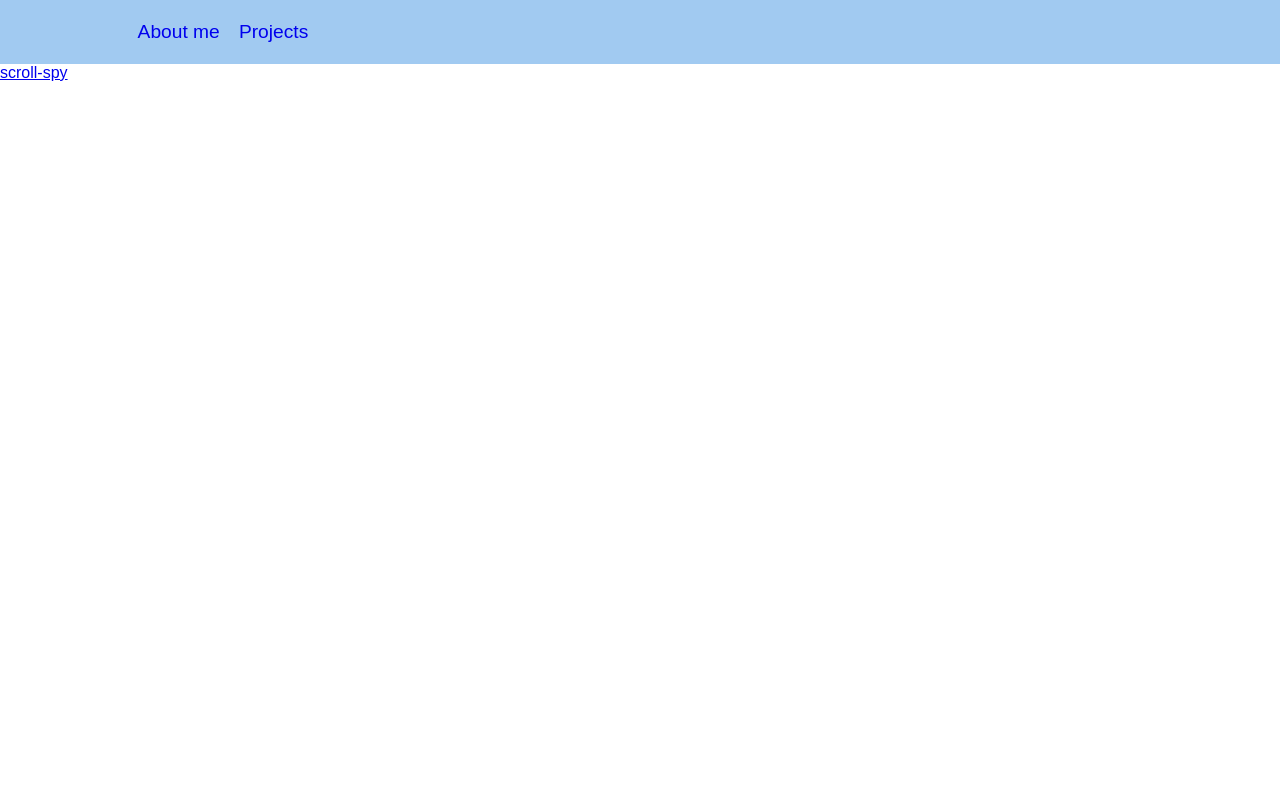
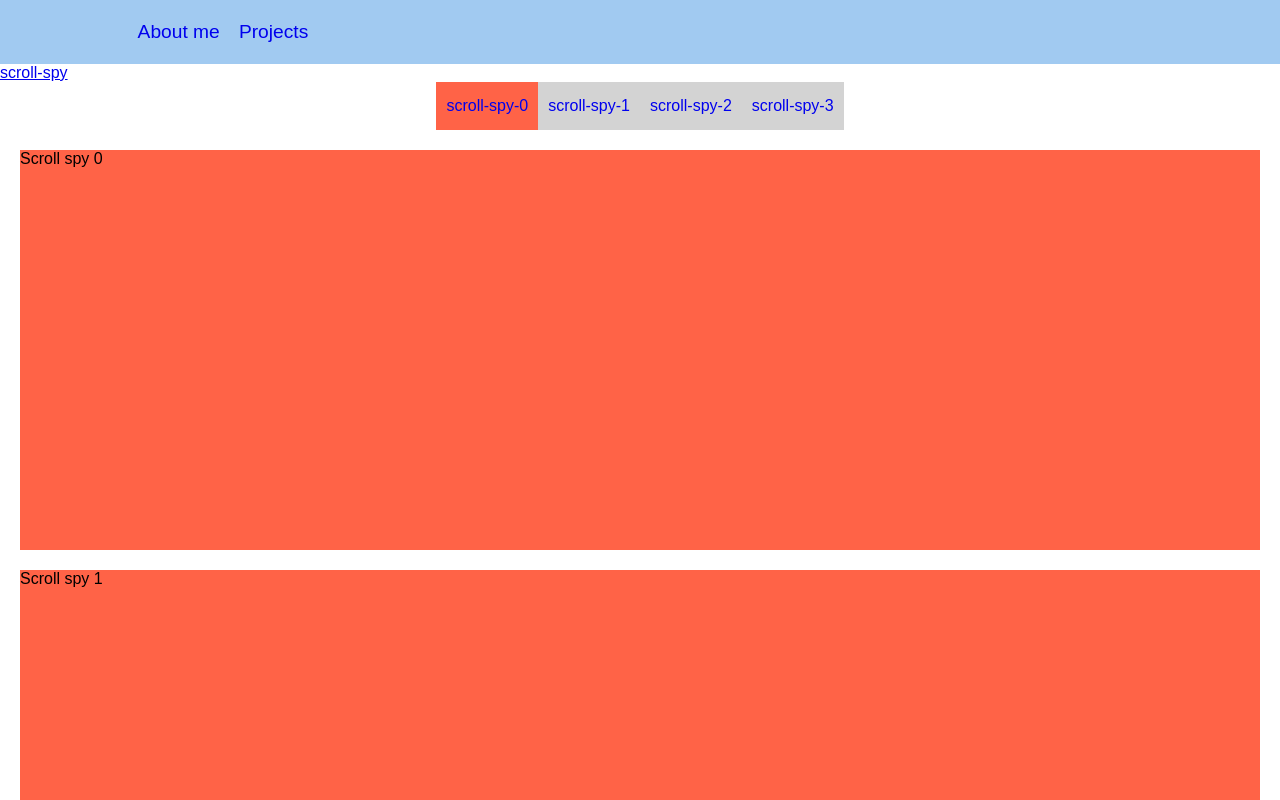
Before and after one commit to uttu90/react-experience, a React (Create React App) app: page /projects/scroll-spy in a window 1280 px wide. Shown: the top 800 px of the page. Built offline with nearby package versions, Linux system fonts and the light colour scheme.

Commit message:
Add react-scrollspy

```diff
--- /dev/null
+++ b/src/components/scroll-spy/ScrollSpy.css
@@ -0,0 +1,24 @@
+.scroll-spy {
+  height: 400px;
+  margin: 20px;
+  background: tomato;
+}
+
+.sticky {
+  position: sticky;
+  top: 0;
+}
+
+.scroll-nav {
+  display: flex;
+  height: 3rem;
+  justify-content: center;
+}
+
+.scroll-nav a {
+  background-color: lightgrey;
+  height: 100%;
+  line-height: 3rem;
+  padding: 0 10px;
+  text-decoration: none;
+}
--- /dev/null
+++ b/src/components/scroll-spy/ScrollSpy.js
@@ -0,0 +1,45 @@
+import React, { Component } from 'react';
+import 'intersection-observer';
+
+
+class ScrollSpy extends Component {
+  constructor(props) {
+    super(props);
+
+    this.state = {
+      observing: ''
+    }
+
+    this.observing = this.observing.bind(this);
+  }
+
+  componentDidMount() {
+    this.io = new IntersectionObserver(this.observing, {
+      rootMargin: '-25% 0px -25% 0px',
+      threshold: [0.5, 1]
+    });
+    const observingComponents = document.querySelectorAll('.scroll-spy');
+    observingComponents.forEach(comp => this.io.observe(comp));
+  }
+
+  observing(entries, observer) {
+    entries.forEach(entry => {
+      if (entry.intersectionRatio > 0.5) {
+        const activeId = entry.target.getAttribute('id');
+        this.props.onObserve(activeId);
+      }
+    })
+  }
+
+  render() {
+    return (
+      <div>
+        {
+          this.props.children
+        }
+      </div>
+    );
+  }
+}
+
+export default ScrollSpy;
--- /dev/null
+++ b/src/components/scroll-spy/index.js
@@ -0,0 +1,59 @@
+import React, { Component } from 'react';
+import { default as ScrollSpyContainer } from './ScrollSpy';
+import './ScrollSpy.css';
+
+const SCROLL_SPY_ARRAY  = [0, 1, 2, 3];
+
+class ScrollSpySample extends Component {
+  constructor(props) {
+    super(props);
+
+    this.state = {
+      activeItem: ''
+    }
+
+    this.onObserve = this.onObserve.bind(this);
+  }
+
+  onObserve(activeItem) {
+    this.setState({
+      activeItem
+    })
+  }
+
+  render() {
+    const { activeItem } = this.state;
+    return (
+      <div>
+        <div className="scroll-nav sticky">
+          {
+            SCROLL_SPY_ARRAY.map(index => {
+              const ref = `scroll-spy-${index}`;
+              const active = ref === activeItem;
+              return (
+              <a
+                key={index}
+                href={`#${ref}`}
+                style={{ backgroundColor: active ? "tomato" : "lightgrey" }}
+                onClick={() => this.onObserve(ref)}
+              >
+                {ref}
+              </a>
+            )})
+          }
+        </div>
+        <ScrollSpyContainer onObserve={this.onObserve} >
+          {
+            SCROLL_SPY_ARRAY.map(index => (
+              <div className='scroll-spy' id={`scroll-spy-${index}`} key={index} >
+                {`Scroll spy ${index}`}
+              </div>
+            ))
+          }
+        </ScrollSpyContainer>
+      </div>
+    );
+  }
+}
+
+export default ScrollSpySample;
--- a/src/containers/Projects.js
+++ b/src/containers/Projects.js
@@ -1,5 +1,6 @@
 import React, { Component } from 'react';
-import { Link } from 'react-router-dom';
+import { Link, Route } from 'react-router-dom';
+import ScrollSpy from '../components/scroll-spy';
 
 class Projects extends Component {
   render() {
@@ -7,6 +8,7 @@ class Projects extends Component {
     return (
       <div>
         <Link to={`${match.url}/scroll-spy`}> scroll-spy </Link>
+        <Route path={`${match.url}/scroll-spy`} component={ScrollSpy} />
       </div>
     );
   }
```
